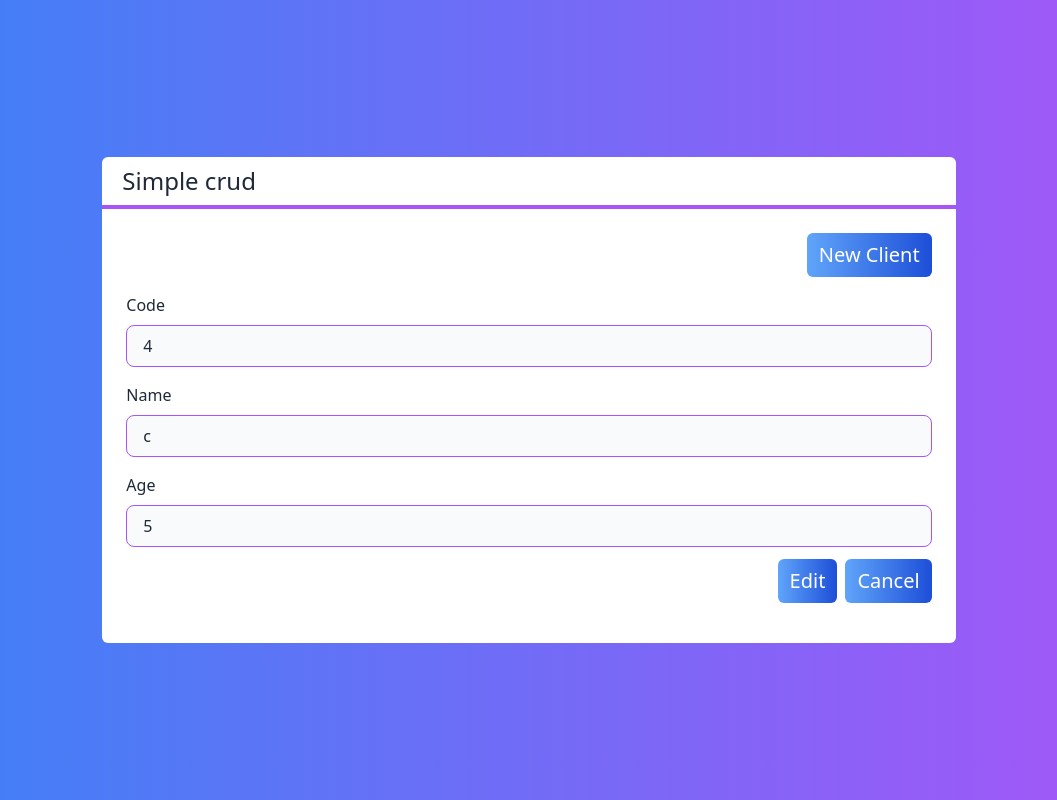
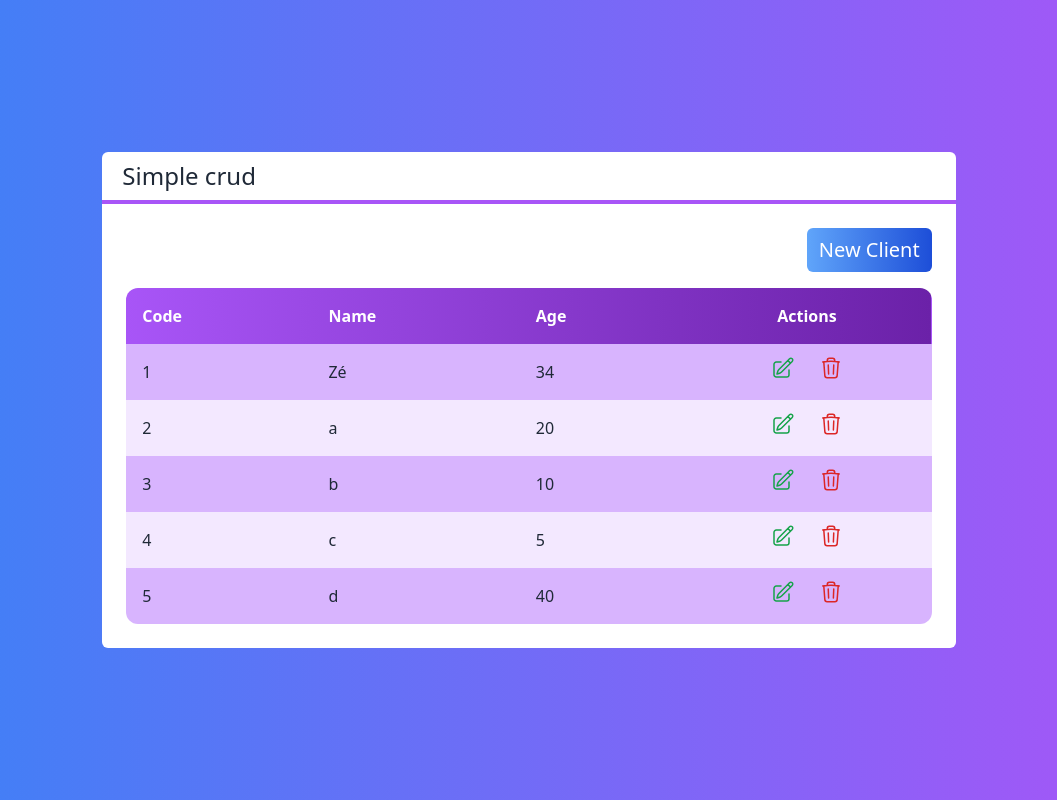
Before and after one commit to yThiagoFS/NextJS_firstProject, a Next.js app: page / in a window 1280 px wide. Shown: the whole page, without its empty margins (111-1168 px from the left). Built offline with nearby package versions, Linux system fonts and the light colour scheme.

Commit message:
integrating table and form

```diff
--- a/src/components/Button.tsx
+++ b/src/components/Button.tsx
@@ -2,10 +2,12 @@ interface ButtonProps  {
     color?: 'green' | 'blue' | 'gray'
     children: any
     className?: any
+    onClick?: (value?: any) => void
 }
 const Button = (props: ButtonProps) => {
     return(
         <button
+        onClick={() => props.onClick?.()}
         className={`
         bg-gradient-to-r from-blue-400 to-blue-700
         rounded-md px-3 py-2 text-white text-xl mb-4 ${props.className}`}>
--- a/src/components/Form.tsx
+++ b/src/components/Form.tsx
@@ -4,6 +4,8 @@ import Button from "./Button"
 import Client from "../core/Client"
 interface FormProps {
     client: Client
+    clientChanged?: (client:Client) => void
+    canceled?: () => void
 }
 const Form = (props: FormProps) => {
     const id = props.client?.id
@@ -34,10 +36,12 @@ const Form = (props: FormProps) => {
 
             <div className={`flex justify-end mt-3`}>
                 <Button
+                onClick={() => props.clientChanged?.(new Client(name, +age, id))}
                 className={`mr-2`}>
                 {id ? 'Edit' : 'Save'}
                 </Button>
                 <Button
+                onClick={props.canceled}
                 >
                     Cancel
                 </Button>
--- a/src/pages/index.tsx
+++ b/src/pages/index.tsx
@@ -1,9 +1,12 @@
+import { useState } from "react"
 import Layout from "../components/Layout"
 import Table from "../components/Table"
 import Form from "../components/Form"
 import Client from "../core/Client"
 import Button from "../components/Button"
 export default props => {
+  const [client, setClient] = useState<Client>(Client.void())
+  const [isVisible, setIsVisible] = useState<'table' | 'form'>('table')
   const clients = [
     new Client('Zé', 34, '1'),
     new Client('a', 20, '2'),
@@ -12,11 +15,19 @@ export default props => {
     new Client('d', 40, '5'),
   ]
 
-  function selectedClient(client:Client){
+  function selectedClient(client: Client) {
+    setClient(client)
+    setIsVisible('form')
+  }
+  function removedClient(client: Client) {
     console.log(client.name)
   }
-  function removedClient(client:Client){
-    console.log(client.name)
+  function saveClient(client: Client) {
+    setIsVisible('table')
+  }
+  function handleCanceled(){
+    setClient(Client.void())
+    setIsVisible('table')
   }
   return (
     <div className={`
@@ -26,12 +37,24 @@ export default props => {
 
       <Layout title="Simple crud">
         <div className={`flex justify-end`}>
-          <Button>New Client</Button>
+          <Button
+            onClick={() => setIsVisible('form')}
+          >New Client
+          </Button>
         </div>
-        <Form client={clients[3]}/>
-        {/* <Table clients={clients}
-        selectedClient={selectedClient}
-        removedClient={removedClient}></Table> */}
+        {isVisible === 'table' ? (
+          <Table clients={clients}
+            selectedClient={selectedClient}
+            removedClient={removedClient}></Table>
+        ) : (
+          <Form
+            client={client}
+            canceled={handleCanceled}
+            clientChanged={saveClient}
+          />
+        )}
+
+
       </Layout>
 
     </div>
```
